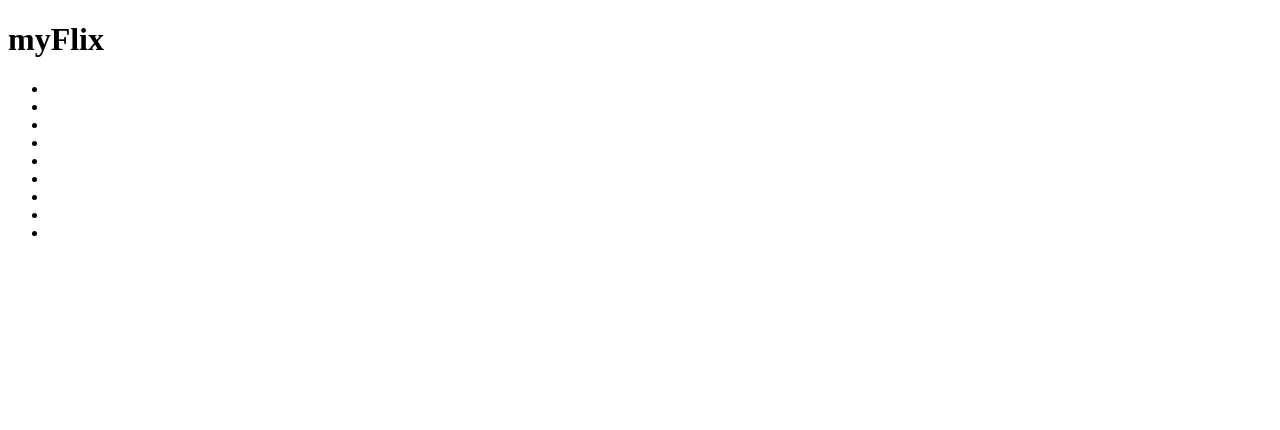
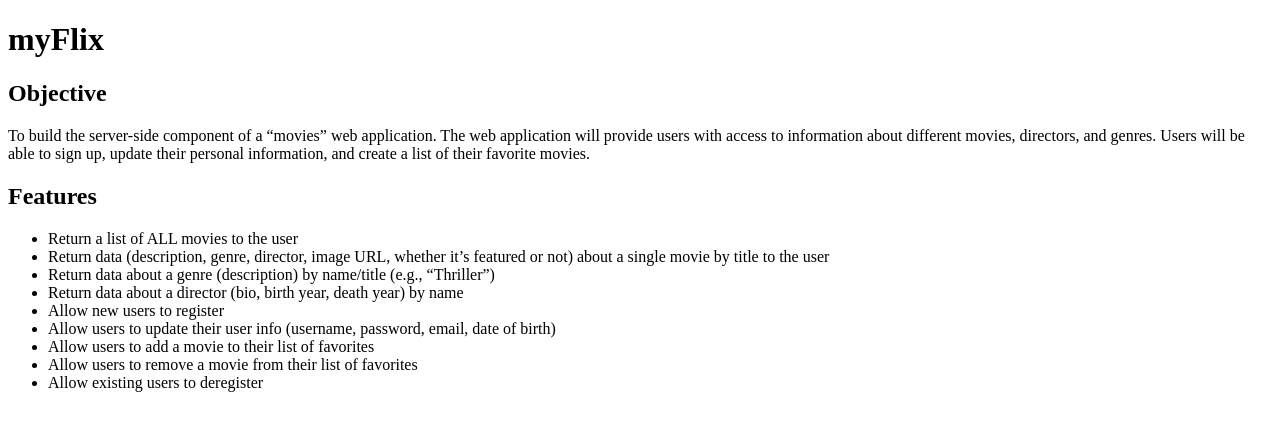
Before and after one commit to samskaufel/movie_api, a website: page documentation.html in a window 1280 px wide. Drawn offline with Linux system fonts and the light colour scheme.

Commit message:
updated documentation page

```diff
--- a/documentation.html
+++ b/documentation.html
@@ -8,16 +8,24 @@
 </head>
 <body>
     <h1>myFlix</h1>
+    <h2>Objective</h2>
+    <p>To build the server-side component of a “movies” web application. The web
+        application will provide users with access to information about different
+        movies, directors, and genres. Users will be able to sign up, update their
+        personal information, and create a list of their favorite movies.</p>
+
+    <h2>Features</h2>
     <ul>
-        <li></li>
-        <li></li>
-        <li></li>
-        <li></li>
-        <li></li>
-        <li></li>
-        <li></li>
-        <li></li>
-        <li></li>
+        <li>Return a list of ALL movies to the user</li>
+        <li>Return data (description, genre, director, image URL, whether it’s featured or not) about a
+            single movie by title to the user</li>
+        <li>Return data about a genre (description) by name/title (e.g., “Thriller”)</li>
+        <li>Return data about a director (bio, birth year, death year) by name</li>
+        <li>Allow new users to register</li>
+        <li>Allow users to update their user info (username, password, email, date of birth)</li>
+        <li>Allow users to add a movie to their list of favorites</li>
+        <li>Allow users to remove a movie from their list of favorites</li>
+        <li>Allow existing users to deregister</li>
     </ul>
 </body>
 </html>
```
